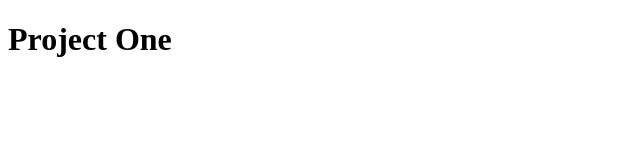
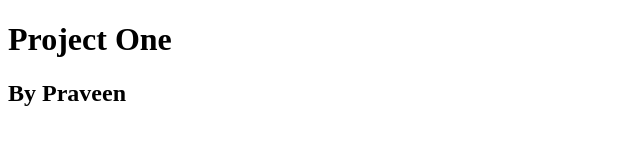
Before and after one commit to mind1990/Project-1, a website: page views/index.html in a window 1280 px wide. Shown: the whole page, without its empty margins (0-640 px from the left). Drawn offline with Linux system fonts and the light colour scheme.

Commit message:
adds praveen-branch

```diff
--- a/views/index.html
+++ b/views/index.html
@@ -8,6 +8,7 @@
 </head>
 <body>
   <h1>Project One</h1>
+  <h2>By Praveen</h2>
 
 </body>
 </html>
```
